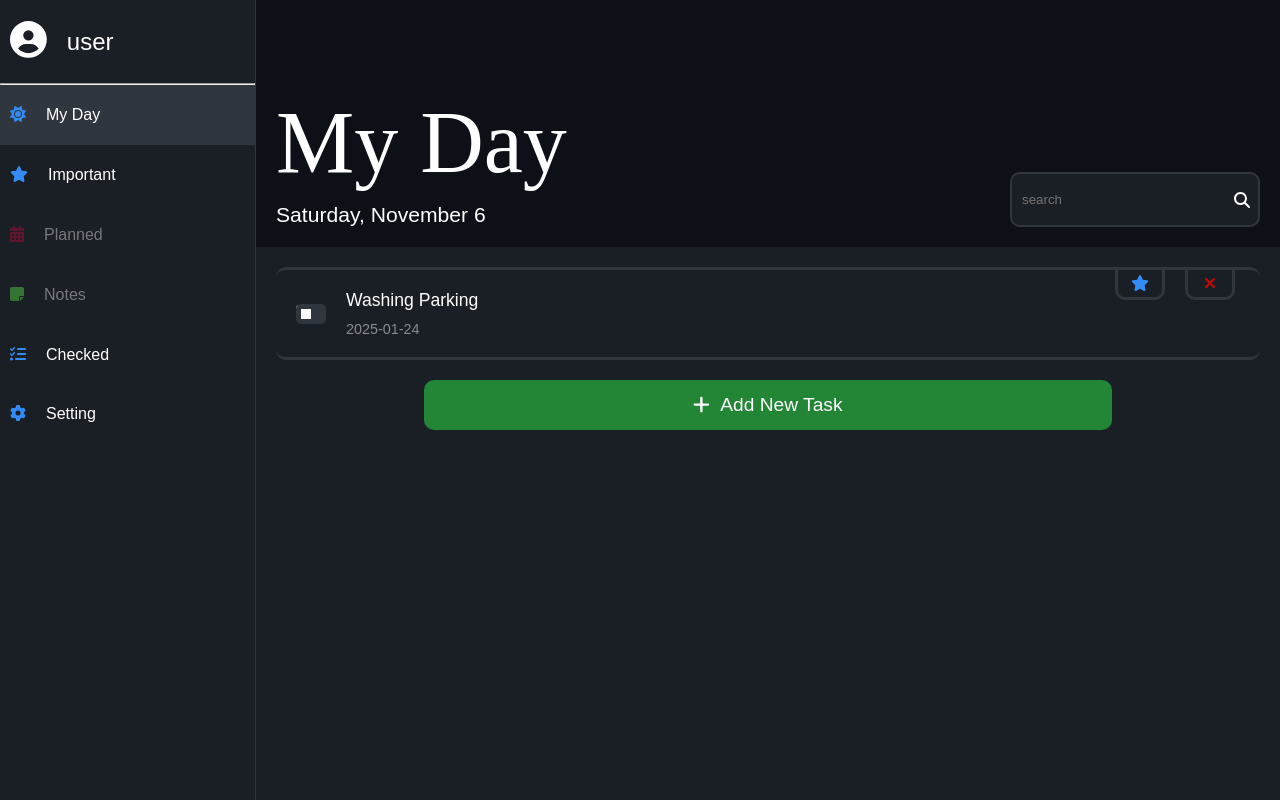
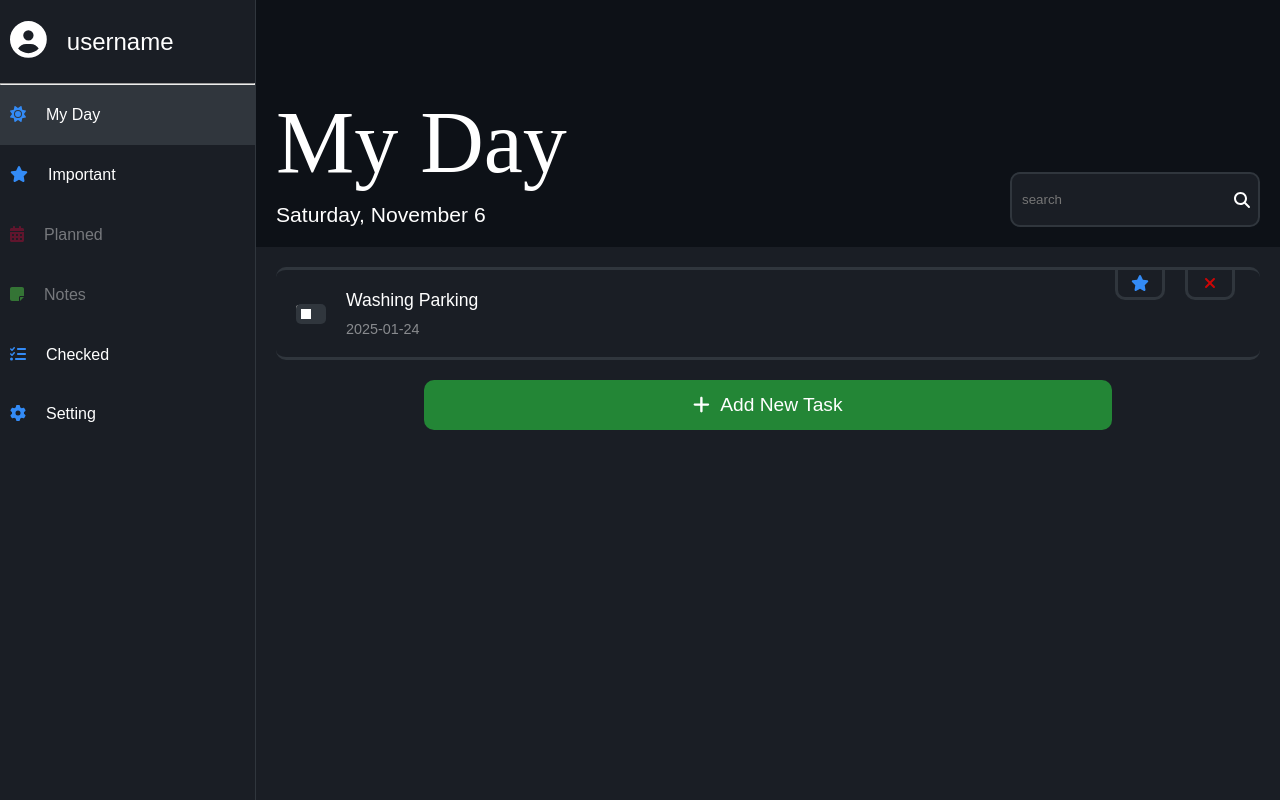
Before and after one commit to MohammadNourizadeh/taskManager2, a React (Vite) app: page /admin/my-day in a window 1280 px wide. Built offline with nearby package versions, Linux system fonts and the light colour scheme; data requests are answered from the project's data file.

Commit message:
now you can see username

```diff
--- a/src/layOuts/admin/components/sideBar/SideBar.jsx
+++ b/src/layOuts/admin/components/sideBar/SideBar.jsx
@@ -1,12 +1,26 @@
+import { useContext, useEffect } from "react";
 import styles from "./SideBar.module.scss";
 import SideBarItem from "./sideBarItem/SideBarItem";
 import { sideBarItems } from "./sideBarItems";
 import SideBarUsernameItem from "./sideBarUsernameItem/SideBarUsernameItem";
+import MainContext from "../../../../contexts/MainContext";
 
 export default function SideBar() {
+  // context
+  const { appSetting, setAppSetting } = useContext(MainContext);
+
+  // side effect
+  useEffect(() => {
+    fetch("http://localhost:8000/setting")
+      .then((res) => res.json())
+      .then((data) => {
+        setAppSetting(data);
+      });
+  }, []);
+
   return (
     <ul className={styles.king}>
-      <SideBarUsernameItem />
+      <SideBarUsernameItem username={appSetting.username} />
       <hr />
       {sideBarItems.map((sideBarItem, index) => (
         <SideBarItem
--- a/src/layOuts/admin/components/sideBar/sideBarUsernameItem/SideBarUsernameItem.jsx
+++ b/src/layOuts/admin/components/sideBar/sideBarUsernameItem/SideBarUsernameItem.jsx
@@ -2,13 +2,13 @@ import { faCircleUser, faUser } from "@fortawesome/free-solid-svg-icons";
 import { FontAwesomeIcon } from "@fortawesome/react-fontawesome";
 import styles from "./SideBarUsernameItem.module.scss";
 
-export default function SideBarUsernameItem() {
+export default function SideBarUsernameItem({ username }) {
   return (
     <li className={styles.king}>
       <span>
         <FontAwesomeIcon icon={faCircleUser} />
       </span>
-      <div>user</div>
+      <div>{username}</div>
     </li>
   );
 }
```
